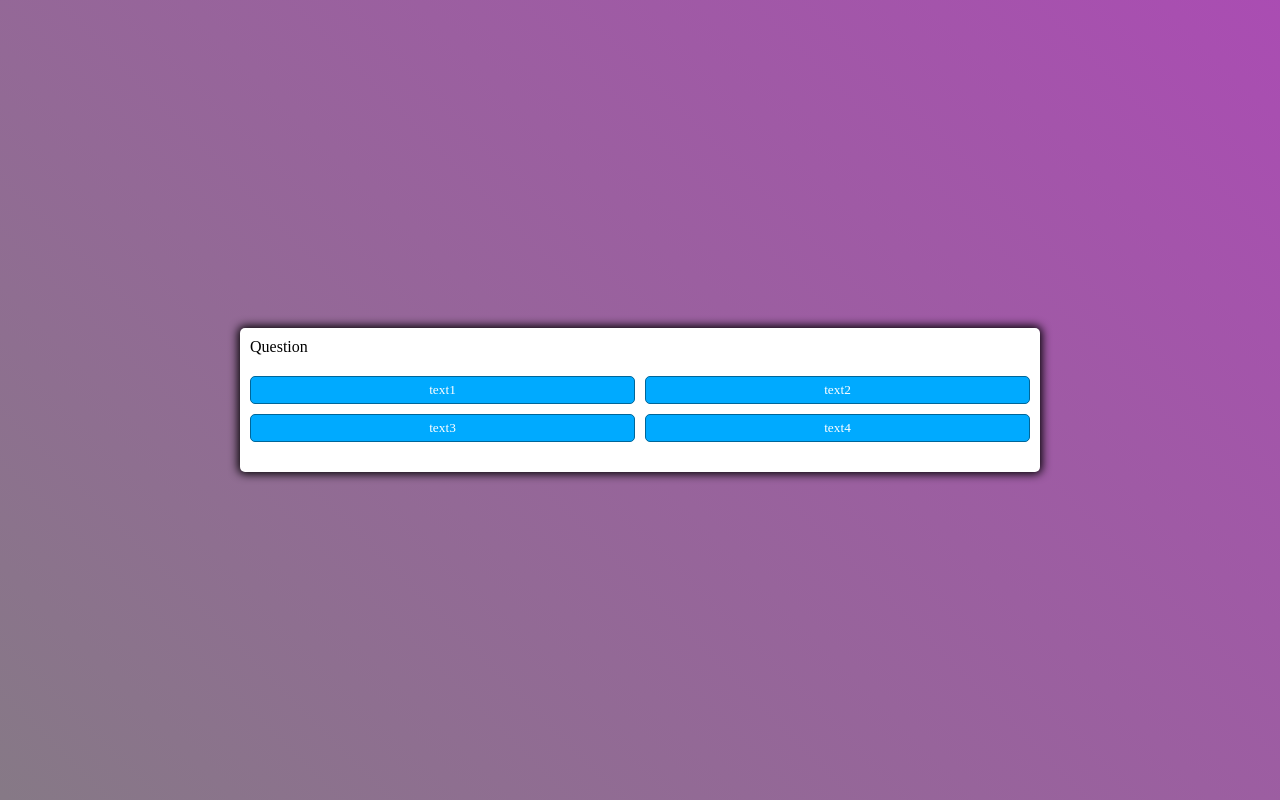
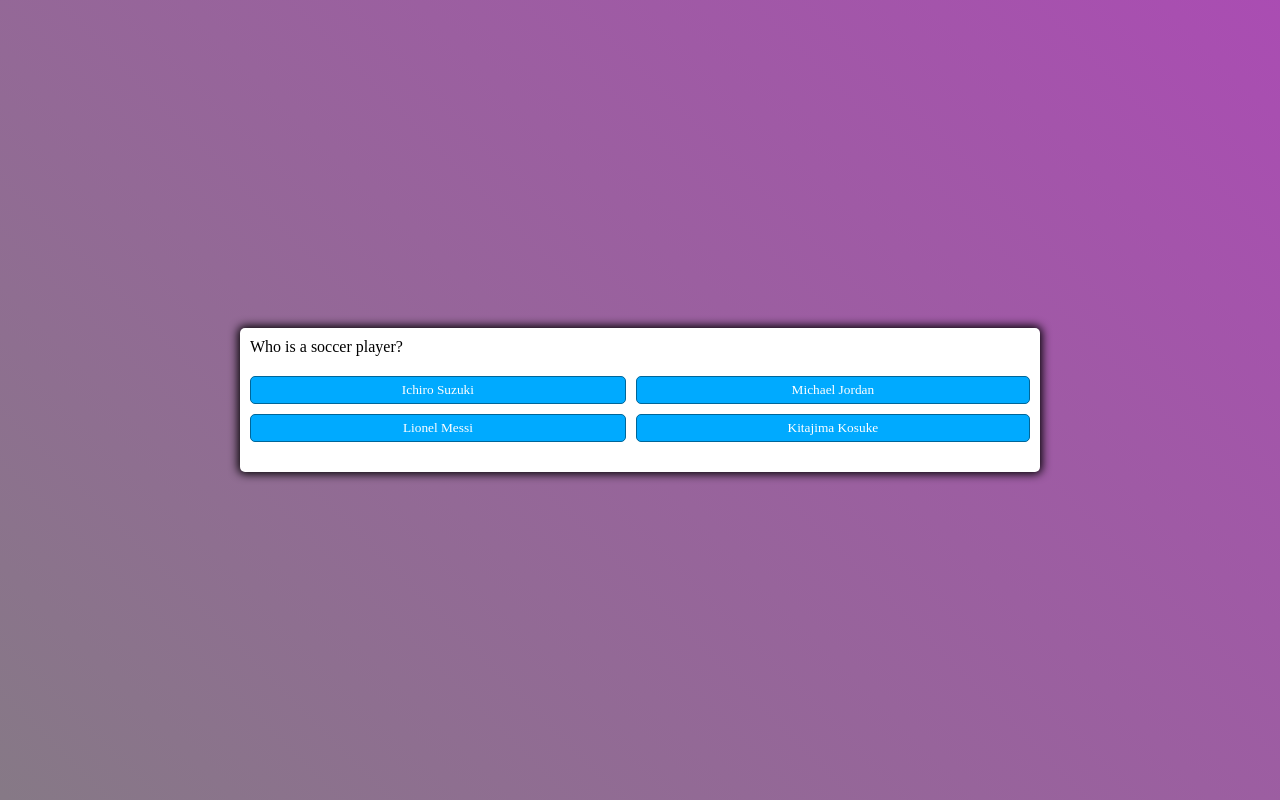
Before and after one commit to RikuyaChiba/QuizApp, a plain HTML site: page index.html in a window 1280 px wide. Both pictures are taken after a click on the button "start". Drawn offline with Linux system fonts and the light colour scheme.

Commit message:
add show up question function

```diff
--- a/script.js
+++ b/script.js
@@ -1,13 +1,90 @@
 const startButton = document.getElementById('start-btn');
+const nextButton = document.getElementById('next-btn');
 const questionContainerElement = document.getElementById('question-container');
+const questionElement = document.getElementById('question');
+const answerButtonsElement = document.getElementById('answer-buttons');
+
+
+let shuffledQuestions, currentQuestionIndex;
 
 startButton.addEventListener('click', startGame);
 
+
+
 function startGame() {
     startButton.classList.add('hide');
+    shuffledQuestions = questions.sort(() => Math.random() - .5);
+    currentQuestionIndex = 0;
     questionContainerElement.classList.remove('hide');
+    setNextQuestion();
 }
 
 function setNextQuestion() {
+    resetState();
+    showQuestion(shuffledQuestions[currentQuestionIndex]);
+}
+
+function showQuestion(question) {
+    questionElement.innerText = question.question;
+    question.answers.forEach(answer => {
+        const button = document.createElement('button');
+        button.innerText = answer.text;
+        button.classList.add('btn');
+        if(answer.correct) {
+            button.dataset.correct = answer.correct;
+        }
+        button.addEventListener('click', selectAnswer);
+        answerButtonsElement.appendChild(button);
+    });
+}
+
+function resetState() {
+    nextButton.classList.add('hide');
+    while(answerButtonsElement.firstChild) {
+        answerButtonsElement.removeChild(answerButtonsElement.firstChild);
+    }
+}
+
+function selectAnswer() {
 
 }
+
+const questions = [
+    {
+        question: 'Who is a soccer player?',
+        answers: [
+            {text: 'Ichiro Suzuki', correct: false},
+            {text: 'Michael Jordan', correct: false},
+            {text: 'Lionel Messi', correct: true},
+            {text: 'Kitajima Kosuke', correct: false}
+        ]
+    },
+    {
+        question: 'Is web developement fun?',
+        answers: [
+            {text: 'Fun', correct: true},
+            {text: 'Kinda', correct: false},
+            {text: 'Not Fun', correct: false},
+            {text: 'IDK', correct: false}
+        ]
+    },
+    {
+        question: 'What is 4 * 2 ?',
+        answers: [
+            {text: '8', correct: true},
+            {text: '7', correct: false},
+            {text: '3', correct: false},
+            {text: '6', correct: false}
+        ]
+    },
+    {
+        question: 'Who is the best apex player?',
+        answers: [
+            {text: 'Noted', correct: false},
+            {text: 'Imperial Hal', correct: true},
+            {text: 'NRG Sweet', correct: false},
+            {text: 'Dropped', correct: false}
+        ]
+    },
+
+]
--- a/styles.css
+++ b/styles.css
@@ -82,5 +82,6 @@
 }
 
 .hide {
-    display: none;
+    display: none
+    ;
 }
```
